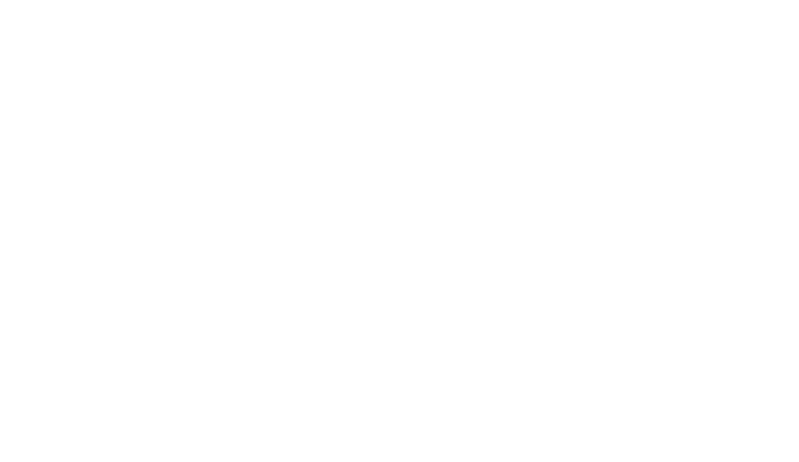
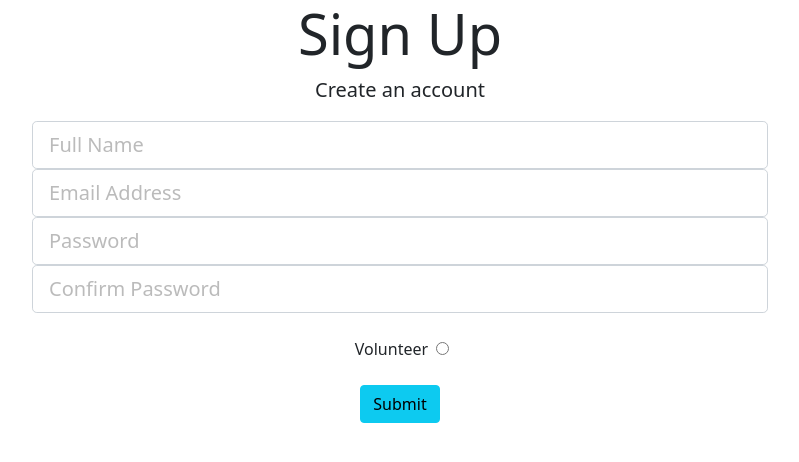
Before and after one commit to DhruvBachani/firefly, a React (Create React App) app in the folder frontend/firefly-react/: page /signUp in a window 1280 px wide. Before the commit this address had no page. Shown: the top 462 px of the page, without its empty margins (240-1039 px from the left). Built offline with nearby package versions, Linux system fonts and the light colour scheme.

Commit message:
Log in and sign up pages created and integrated

```diff
--- a/frontend/firefly-react/src/App.js
+++ b/frontend/firefly-react/src/App.js
@@ -5,6 +5,8 @@
 import { BrowserRouter as Router, Route, Routes } from "react-router-dom";
 import SelectActivity from "./Components/SelectActivity";
 import OtherOrganizationsHomePage from "./Components/OtherOrganizations/OtherOrganizationsHomePage";
+import Login from "./Components/Users/Login";
+import SignUp from "./Components/Users/SignUp";
 
 function App() {
   return (
@@ -16,6 +18,8 @@
         <Route exact path="/createTask" element={<CreateTask />} />
         <Route exact path="/selectActivity" element={<SelectActivity />} />
         <Route exact path="/organizations" element={<OtherOrganizationsHomePage />} />
+        <Route exact path="/login" element={<Login />} />
+        <Route exact path="/signUp" element={<SignUp />} />
 
       </Routes>
     </Router>
--- a/frontend/firefly-react/src/Components/Landing/Navbar.js
+++ b/frontend/firefly-react/src/Components/Landing/Navbar.js
@@ -13,6 +13,21 @@
           FIREFLY
         </Link>
       </div>
+      <Link
+        className="firefly-logo"
+        to={"/login"}
+        style={{ textDecoration: "none" }}
+      >
+        Log In
+      </Link>
+      &nbsp;&nbsp;&nbsp;&nbsp;&nbsp;&nbsp;&nbsp;&nbsp;
+      <Link
+        className="firefly-logo"
+        to={"/signUp"}
+        style={{ textDecoration: "none" }}
+      >
+        Sign Up
+      </Link>
     </nav>
   );
 }
--- /dev/null
+++ b/frontend/firefly-react/src/Components/Users/Login.js
@@ -0,0 +1,57 @@
+import React, { useState } from "react";
+import axios from "axios";
+
+const Login = () => {
+  const [username, setUsername] = useState("");
+  const [password, setPassword] = useState("");
+
+  const handleSubmit = (e) => {
+    e.preventDefault();
+    const LoginRequest = {
+      username: username,
+      password: password,
+    };
+    console.log(LoginRequest);
+    axios.post("", LoginRequest).then((res) => {
+      console.log(res);
+    });
+  };
+
+  return (
+    <div className="login">
+      <div className="container">
+        <div className="row">
+          <div className="col-md-8 m-auto">
+            <h1 className="display-4 text-center">Log In</h1>
+            <form onSubmit={handleSubmit}>
+              <div className="form-group">
+                <input
+                  type="text"
+                  className="form-control form-control-lg"
+                  placeholder="Email Address"
+                  name="username"
+                  type="email"
+                  value={username}
+                  onChange={(e) => setUsername(e.target.value)}
+                />
+              </div>
+              <div className="form-group">
+                <input
+                  type="password"
+                  className="form-control form-control-lg"
+                  placeholder="Password"
+                  name="password"
+                  value={password}
+                  onChange={(e) => setPassword(e.target.value)}
+                />
+              </div>
+              <input type="submit" className="btn btn-info btn-block mt-4" />
+            </form>
+          </div>
+        </div>
+      </div>
+    </div>
+  );
+};
+
+export default Login;
--- /dev/null
+++ b/frontend/firefly-react/src/Components/Users/SignUp.js
@@ -0,0 +1,96 @@
+import React, { useState } from "react";
+import axios from "axios";
+
+const SignUp = () => {
+  const [fullName, setFullName] = useState("");
+  const [username, setUsername] = useState("");
+  const [password, setPassword] = useState("");
+  const [confirmPassword, setConfirmPassword] = useState("");
+  const [userType, setUserType] = useState("");
+
+  const handleSubmit = (e) => {
+    e.preventDefault();
+    const newUserAccount = {
+      fullName: fullName,
+      username: username,
+      password: password,
+      confirmPassword: confirmPassword,
+      userType: userType,
+    };
+    console.log(newUserAccount);
+    axios.post("", newUserAccount).then((res) => {
+      console.log(res);
+    });
+  };
+
+  return (
+    <div className="register">
+      <div className="container">
+        <div className="row">
+          <div className="col-md-8 m-auto">
+            <h1 className="display-4 text-center">Sign Up</h1>
+            <p className="lead text-center">Create an account</p>
+            <form onSubmit={handleSubmit}>
+              <div className="form-group">
+                <input
+                  required={true}
+                  type="text"
+                  className="form-control form-control-lg"
+                  placeholder="Full Name"
+                  name="fullName"
+                  value={fullName}
+                  onChange={(e) => setFullName(e.target.value)}
+                />
+              </div>
+              <div className="form-group">
+                <input
+                  type="text"
+                  className="form-control form-control-lg"
+                  placeholder="Email Address"
+                  name="username"
+                  type="email"
+                  value={username}
+                  onChange={(e) => setUsername(e.target.value)}
+                />
+              </div>
+              <div className="form-group">
+                <input
+                  type="password"
+                  className="form-control form-control-lg"
+                  placeholder="Password"
+                  name="password"
+                  value={password}
+                  onChange={(e) => setPassword(e.target.value)}
+                />
+              </div>
+              <div className="form-group">
+                <input
+                  required={true}
+                  type="password"
+                  className="form-control form-control-lg"
+                  placeholder="Confirm Password"
+                  name="confirmPassword"
+                  value={confirmPassword}
+                  onChange={(e) => setConfirmPassword(e.target.value)}
+                />
+              </div>
+              <br/>
+              <div className="form-group">
+                <label> &nbsp;Volunteer &nbsp; </label>
+                <input
+                  type="radio"
+                  name="userType"
+                  value="Volunteer"
+                  onChange={(e) => setUserType(e.target.value)}
+                />
+              </div>
+              <input type="submit" className="btn btn-info btn-block mt-4" />
+            </form>
+          </div>
+        </div>
+      </div>
+    </div>
+  );
+};
+
+export default SignUp;
```
